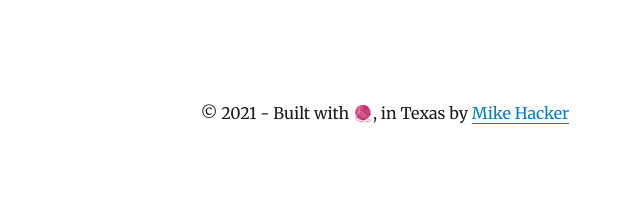
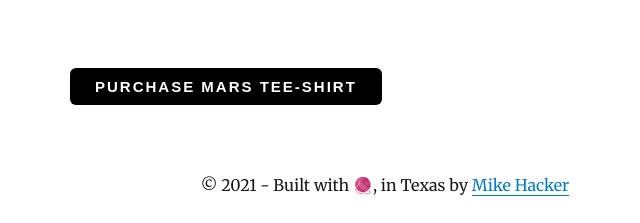
Before and after one commit to bfs-io/banana-for-scale, a Gatsby site: page / in a window 1280 px wide. Shown: the part 1619-1842 px from the top of the page, without its empty margins (255-895 px from the left). Before the commit the page ends 1770 px from the top, so only its background shows below. Built offline with nearby package versions, Linux system fonts and the light colour scheme; Gatsby itself is replaced by a stand-in of ours; some packages are replaced by stand-ins of ours.

Commit message:
posting button with link

```diff
--- a/src/pages/index.js
+++ b/src/pages/index.js
@@ -36,6 +36,9 @@ class IndexPage extends React.Component {
         </Link>
         <h1>Current shirt inventory</h1>
         <img src="https://res.cloudinary.com/desertsofcacti/image/upload/c_scale,w_800/v1626548730/mars-is-closer-than-you-think_v1vsjb.png"/>
+        <Link to="https://www.bonfire.com/mars-is-closer-than-you-think/" target="_blank">
+          <Button marginTop="35px">Purchase Mars Tee-Shirt</Button>
+        </Link>
       </Layout>
     )
   }
```
